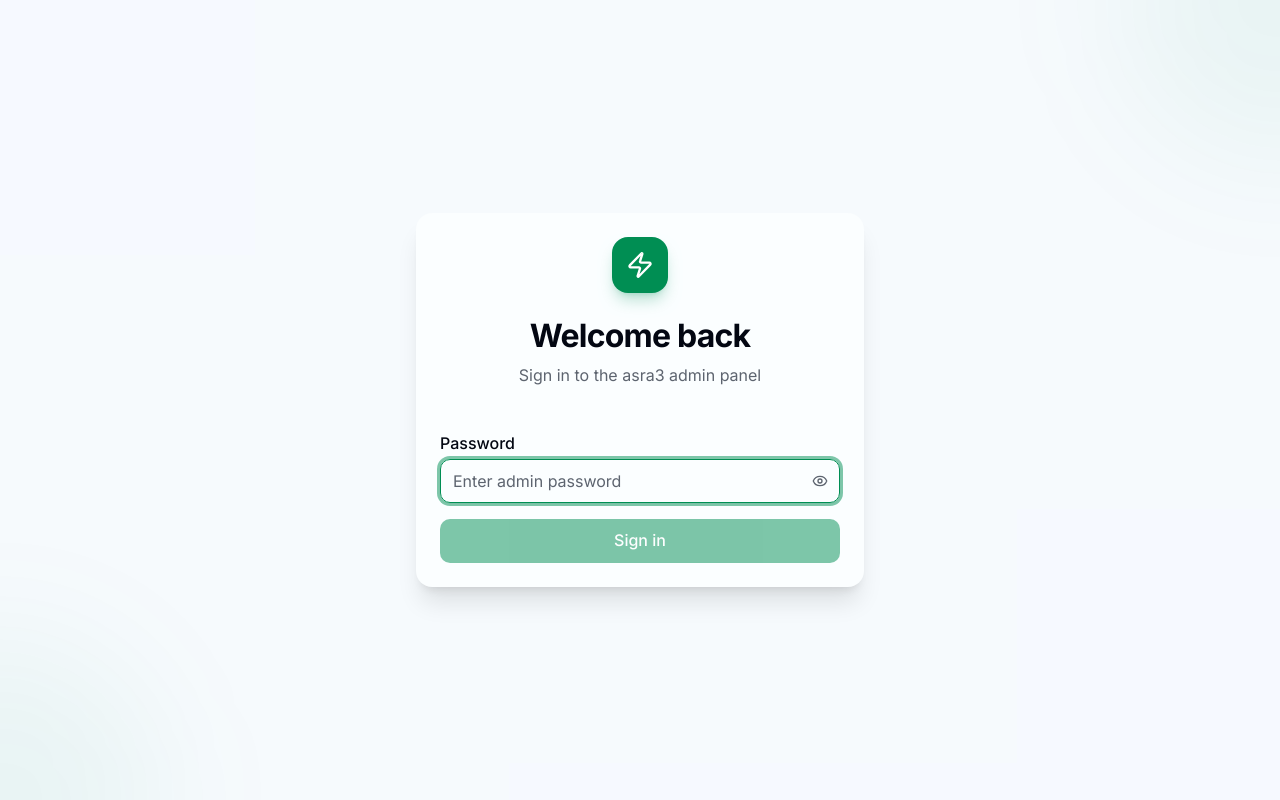
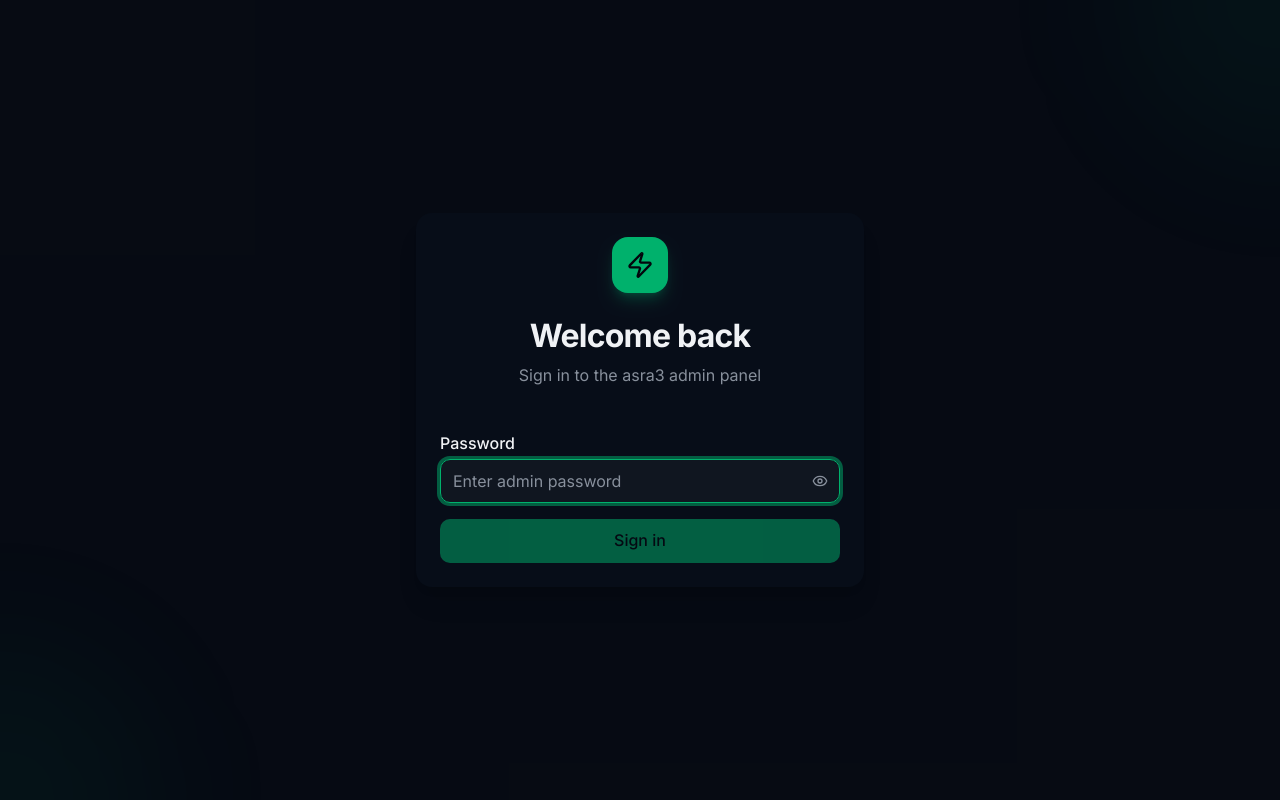
Before and after one commit to drjimmy1990/asra3-glm, a Next.js app: page /admin in a window 1280 px wide. Built offline with nearby package versions, Linux system fonts and the light colour scheme; no server answers.

Commit message:
feat(ui): set dark mode as default theme

```diff
--- a/src/app/layout.tsx
+++ b/src/app/layout.tsx
@@ -76,8 +76,7 @@ export default function RootLayout({
       >
         <ThemeProvider
           attribute="class"
-          defaultTheme="light"
-          enableSystem
+          defaultTheme="dark"
           disableTransitionOnChange
         >
           <LocaleProvider>
```
